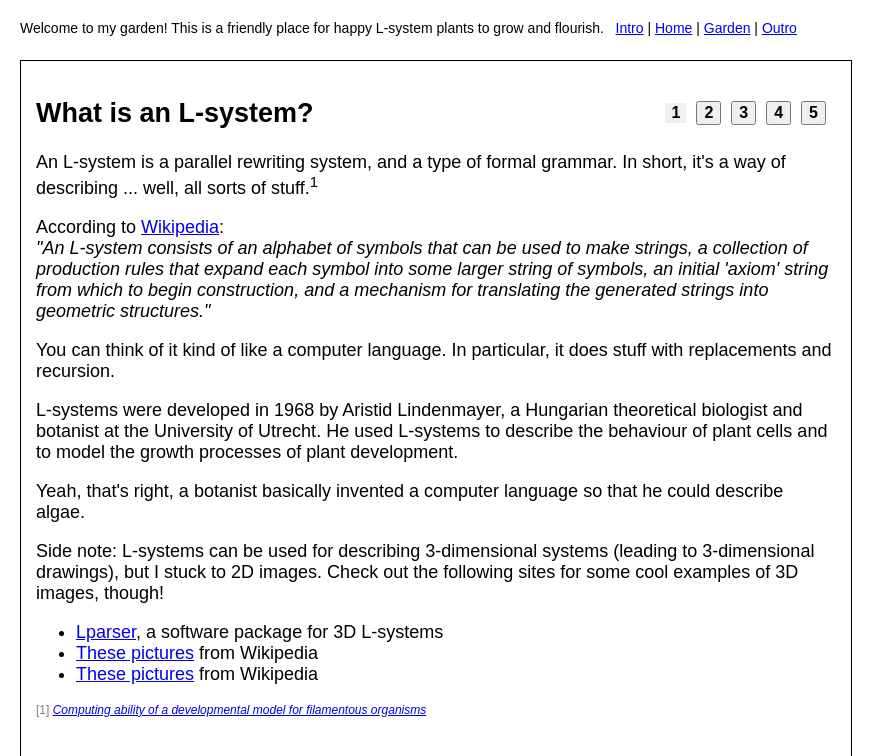
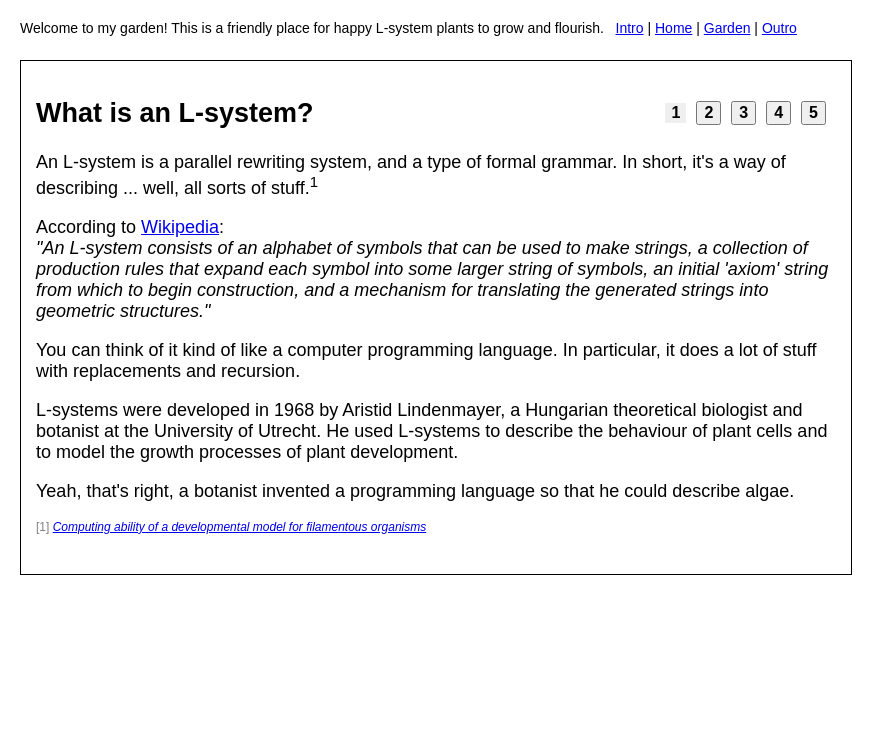
Before and after one commit to hd23408/reactive-garden, a React (Create React App) app: page /intro in a window 1280 px wide. Shown: the top 756 px of the page, without its empty margins (0-895 px from the left). Built offline with nearby package versions, Linux system fonts and the light colour scheme.

Commit message:
Some final slide cleanup

```diff
--- a/src/Intro.js
+++ b/src/Intro.js
@@ -54,8 +54,8 @@ class Intro extends Component {
         and a mechanism for translating the generated strings into geometric structures."</em>
         </p>
         <p>
-        You can think of it kind of like a computer language. In particular, it does stuff with
-        replacements and recursion.
+        You can think of it kind of like a computer programming language. In particular, it does a
+        lot of stuff with replacements and recursion.
         </p>
         <p>
         L-systems were developed in 1968 by Aristid Lindenmayer,
@@ -64,20 +64,9 @@ class Intro extends Component {
         model the growth processes of plant development.
         </p>
         <p>
-        Yeah, that's right, a botanist basically invented a computer language
+        Yeah, that's right, a botanist invented a programming language
         so that he could describe algae.
         </p>
-        <p>
-        Side note: L-systems can be used for describing 3-dimensional systems (leading to 3-dimensional
-        drawings), but I stuck to 2D images. Check out the following sites for some cool
-        examples of 3D images, though!
-
-        </p>
-        <ul>
-        <li><a href="http://laurenslapre.nl/lapre_004.htm" target="_new">Lparser</a>, a software package for 3D L-systems</li>
-        <li><a href="https://commons.wikimedia.org/wiki/File:Dragon_trees.jpg" target="_new">These pictures</a> from Wikipedia</li>
-        <li><a href="https://commons.wikimedia.org/wiki/File:Dragon_trees.jpg" target="_new">These pictures</a> from Wikipedia</li>
-        </ul>
 
         <div className="footnote">
         [1] <em><a href="https://www.sciencedirect.com/science/article/pii/S0022519369800305" target="_new">Computing ability of a developmental model for filamentous organisms</a></em>
--- a/src/Outro.js
+++ b/src/Outro.js
@@ -8,6 +8,13 @@ class Outro extends Component {
       <div className="selected slide" id="1" ref="1">
 
         <h2>What else?</h2>
+
+        <p>
+        <a href="https://en.wikipedia.org/wiki/File:Fractal_tree_(Plate_b_-_2).jpg" target="_new"><img src="https://upload.wikimedia.org/wikipedia/commons/4/41/Fractal_tree_%28Plate_b_-_2%29.jpg" alt="3D L-system tree from Wikipedia" /></a>
+        </p>
+
+
+
         <p>
         There are plenty of additional things that could be done with this application,
         and with L-systems in general. They include (but are not limited to):
@@ -22,7 +29,9 @@ class Outro extends Component {
         <ul>
         <li><a href="http://laurenslapre.nl/lapre_004.htm" target="_new">Lparser</a>, a software package for 3D L-systems</li>
         <li><a href="https://commons.wikimedia.org/wiki/File:Dragon_trees.jpg" target="_new">These pictures</a> from Wikipedia</li>
+        <li><a href="https://www.sidefx.com/docs/houdini/nodes/sop/lsystem.html" target="_new">L-systems in Houdini</a></li>
         </ul>
+
 
         <h5>Variations of L-systems</h5>
         <p>
@@ -45,13 +54,10 @@ class Outro extends Component {
         <ul>
         <li><a href="http://algorithmicbotany.org/" target="_new">The University of Calgary's Algorithmic Botany Department</a></li>
         <li><a href="https://www.frontiersin.org/articles/10.3389/fpls.2012.00076/full" target="_new">L-Py: an L-system simulation framework for modeling plant architecture development based on a dynamic language</a></li>
-        <li><a href="https://www.sidefx.com/docs/houdini/nodes/sop/lsystem.html" target="_new">L-systems in Houdini</a></li>
-
+        <li><a href="https://www.reddit.com/r/proceduralgeneration/" target="_new">The "Procedural Generation" subreddit</a></li>
         </ul>
 
-
       </div>
-
     </div>
     )
   };
```
